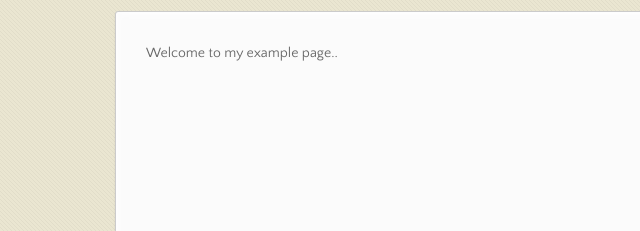
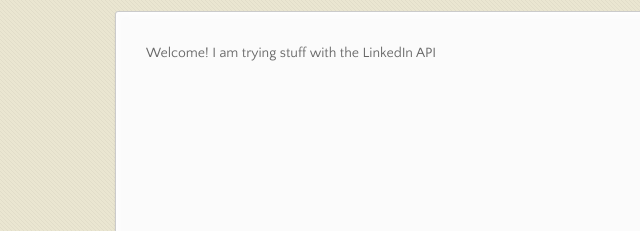
Before and after one commit to arjunkamath/indigenousfalafel, a plain HTML site: page index.html in a window 1280 px wide. Shown: the part 179-410 px from the top of the page, 200-840 px from the left. Drawn offline with nearby package versions, Linux system fonts and the light colour scheme.

Commit message:
Mentioned LinkedIn on main page

```diff
--- a/index.html
+++ b/index.html
@@ -39,7 +39,7 @@
         <ul></ul>
       </nav>
       <section>
-        <p>Welcome to my example page..</p>
+        <p>Welcome! I am trying stuff with the LinkedIn API</p>
       </section>
       <footer>
         <p>Project maintained by <a href="https://github.com/arjunkamath">arjunkamath</a></p>
```
